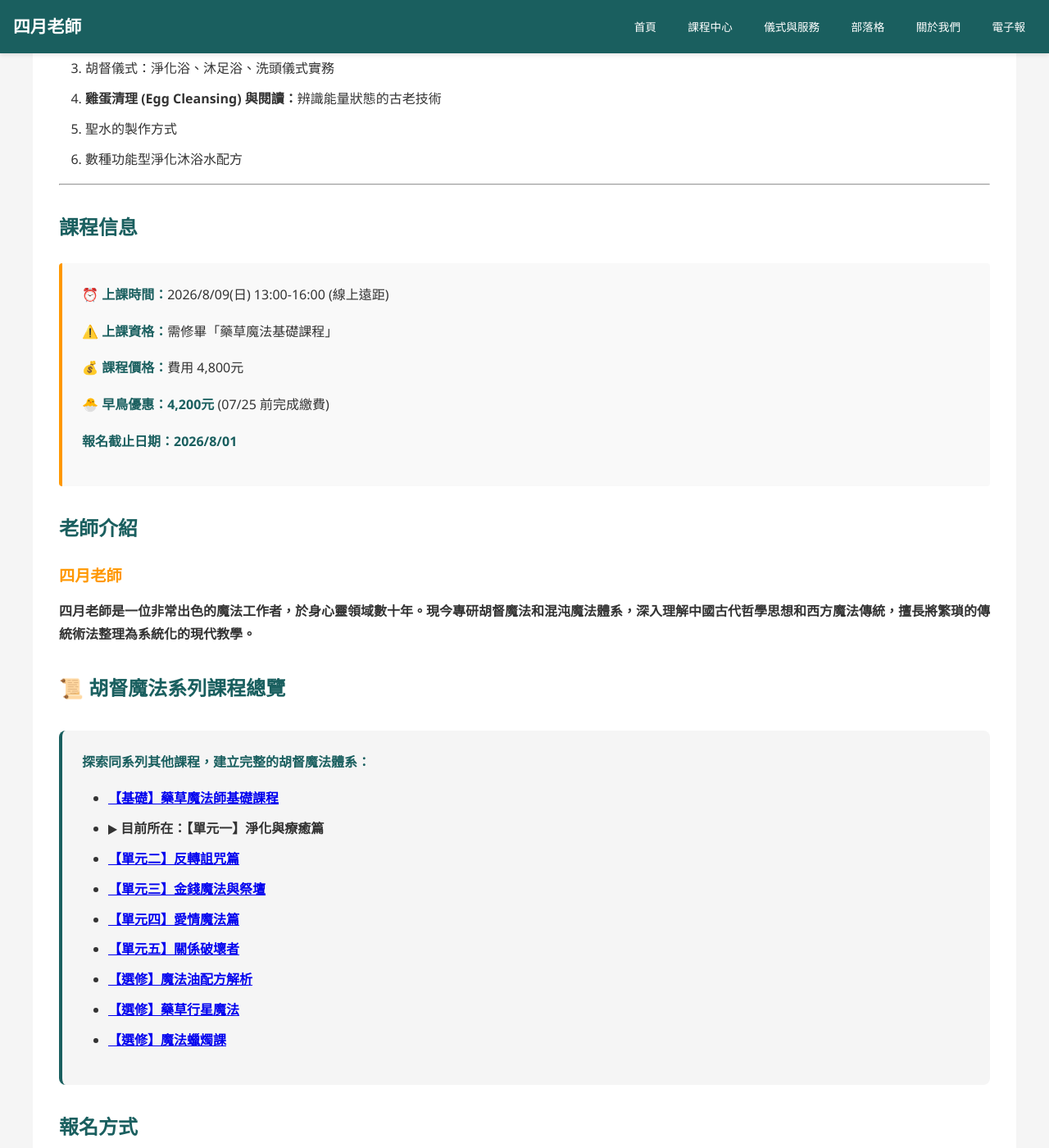
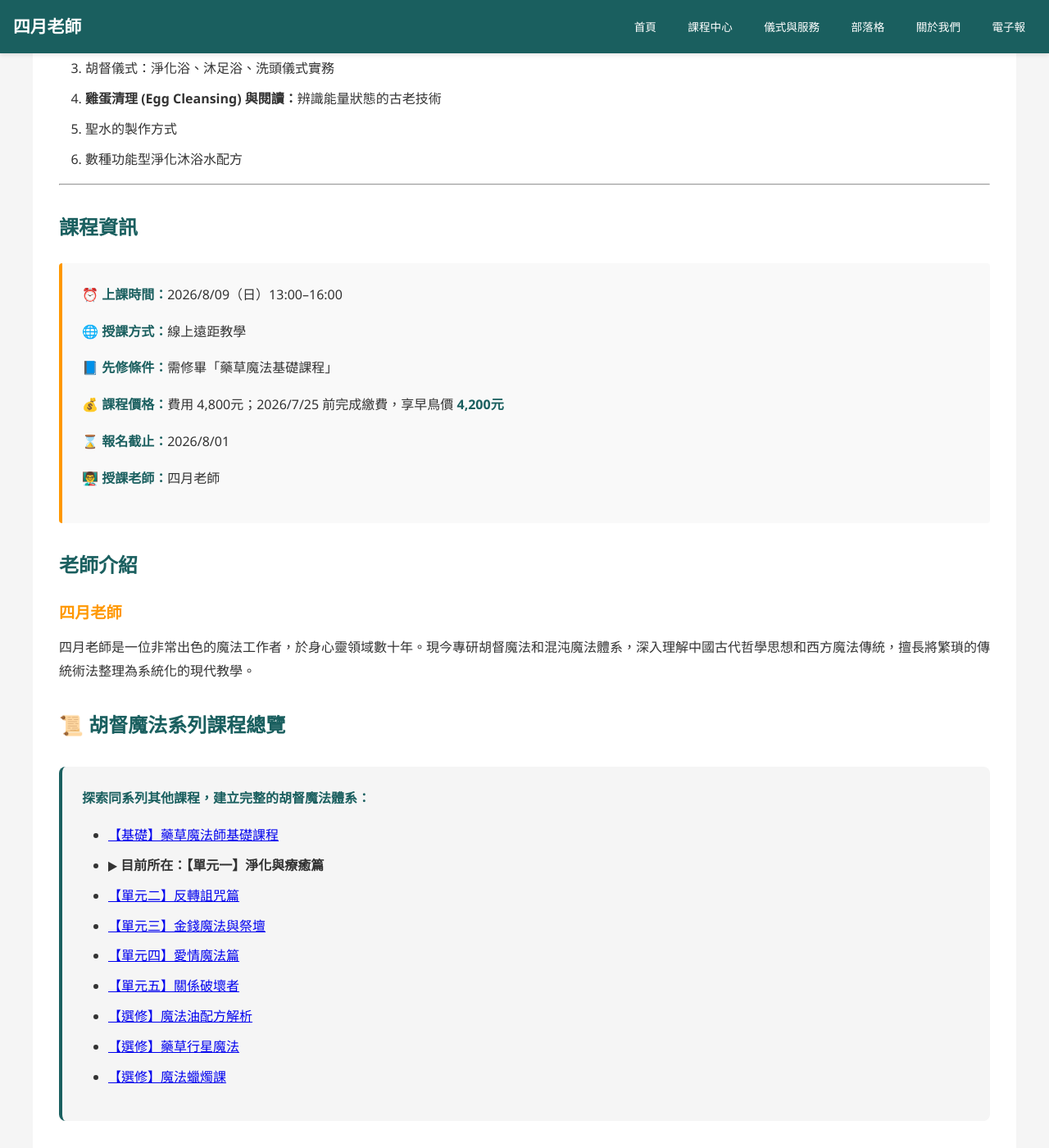
Before and after one commit to light4uliuphone-lang/hoodoo, a Jekyll site: the page built from courses/course-hoodoo-01.html, in a window 1280 px wide and 1400 px high, scrolled down 917 px. Shown: the whole window at 82% size. Built offline with Jekyll 4.4.1, drawn with Linux system fonts in a browser that asks for light colours; some of the changed text lies outside the part shown.

Commit message:
Add files via upload

```diff
--- a/courses/course-hoodoo-01.html
+++ b/courses/course-hoodoo-01.html
@@ -42,13 +42,14 @@
 
         <hr>
 
-        <h2>課程信息</h2>
+        <h2>課程資訊</h2>
         <div class="course-info-box">
-            <p><strong>⏰ 上課時間：</strong>2026/8/09(日) 13:00-16:00 (線上遠距)</p>
-            <p><strong>⚠️ 上課資格：</strong>需修畢「藥草魔法基礎課程」</p>
-            <p><strong>💰 課程價格：</strong>費用 4,800元</p>
-            <p><strong>🐣 早鳥優惠：</strong><strong>4,200元</strong> (07/25 前完成繳費)</p>
-            <p><strong>報名截止日期：2026/8/01</p>
+            <p><strong>⏰ 上課時間：</strong>2026/8/09（日）13:00–16:00</p>
+            <p><strong>🌐 授課方式：</strong>線上遠距教學</p>
+            <p><strong>📘 先修條件：</strong>需修畢「藥草魔法基礎課程」</p>
+            <p><strong>💰 課程價格：</strong>費用 4,800元；2026/7/25 前完成繳費，享早鳥價 <strong>4,200元</strong></p>
+            <p><strong>⌛ 報名截止：</strong>2026/8/01</p>
+            <p><strong>👨‍🏫 授課老師：</strong>四月老師</p>
         </div>
 
         <h2>老師介紹</h2>
@@ -74,12 +75,29 @@
         </div>
 
         <h2>報名方式</h2>
-        <div class="registration-info">
-            <p>請來信至 <a href="mailto:{{ site.email | default: 'herbmagic@hotmail.com.tw' }}">{{ site.email | default: 'herbmagic@hotmail.com.tw' }}</a></p>
-            <p>郵件標題請註明：<strong>「報名胡督單元一 - 淨化篇」</strong>，並告知您的姓名、聯絡電話及收件地址。</p>
+        <div class="registration-info" style="line-height: 1.8; margin-bottom: 2rem;">
+            <p><strong>方式一：請填寫官方報名表單（直接於下方填寫嵌入表單）</strong></p>
+            <p>填寫完下方 Google 表單並送出後，我們將於三日內回信與您確認。</p>
+
+            <p style="margin-top: 1.5rem;"><strong>方式二：請來信至信箱報名</strong></p>
+            <p>請來信至 <a href="mailto:{{ site.email | default: 'herbmagic@hotmail.com.tw' }}">{{ site.email | default: 'herbmagic@hotmail.com.tw' }}</a>，標題請註明：<strong>「報名胡督單元一 - 淨化篇」</strong>，並告知您的姓名、聯絡電話及收件地址即可。</p>
         </div>
+
+        <div class="registration-form" style="margin-top: 2rem; background: #fff; padding: 10px; border-radius: 8px;">
+            <iframe
+                src="https://docs.google.com/forms/d/e/1FAIpQLSe36KCH5sQt5Czn8hJzeM-DzpzCVb5cn2nWZLTRv-ebHOkQww/viewform?embedded=true"
+                width="100%"
+                height="1280"
+                frameborder="0"
+                marginheight="0"
+                marginwidth="0"
+                style="display: block; margin: 0 auto; max-width: 640px;">
+                載入中…
+            </iframe>
+        </div>
+
         <div style="text-align: center; margin-top: 2rem;">
-            <a href="mailto:{{ site.email | default: 'herbmagic@hotmail.com.tw' }}?subject=報名-胡督單元一-淨化與療癒" class="btn-primary">立即報名</a>
+            <a href="mailto:{{ site.email | default: 'herbmagic@hotmail.com.tw' }}?subject=報名-胡督單元一-淨化與療癒" class="btn-primary">以 Email 報名</a>
         </div>
     </div>
 </div>
```
